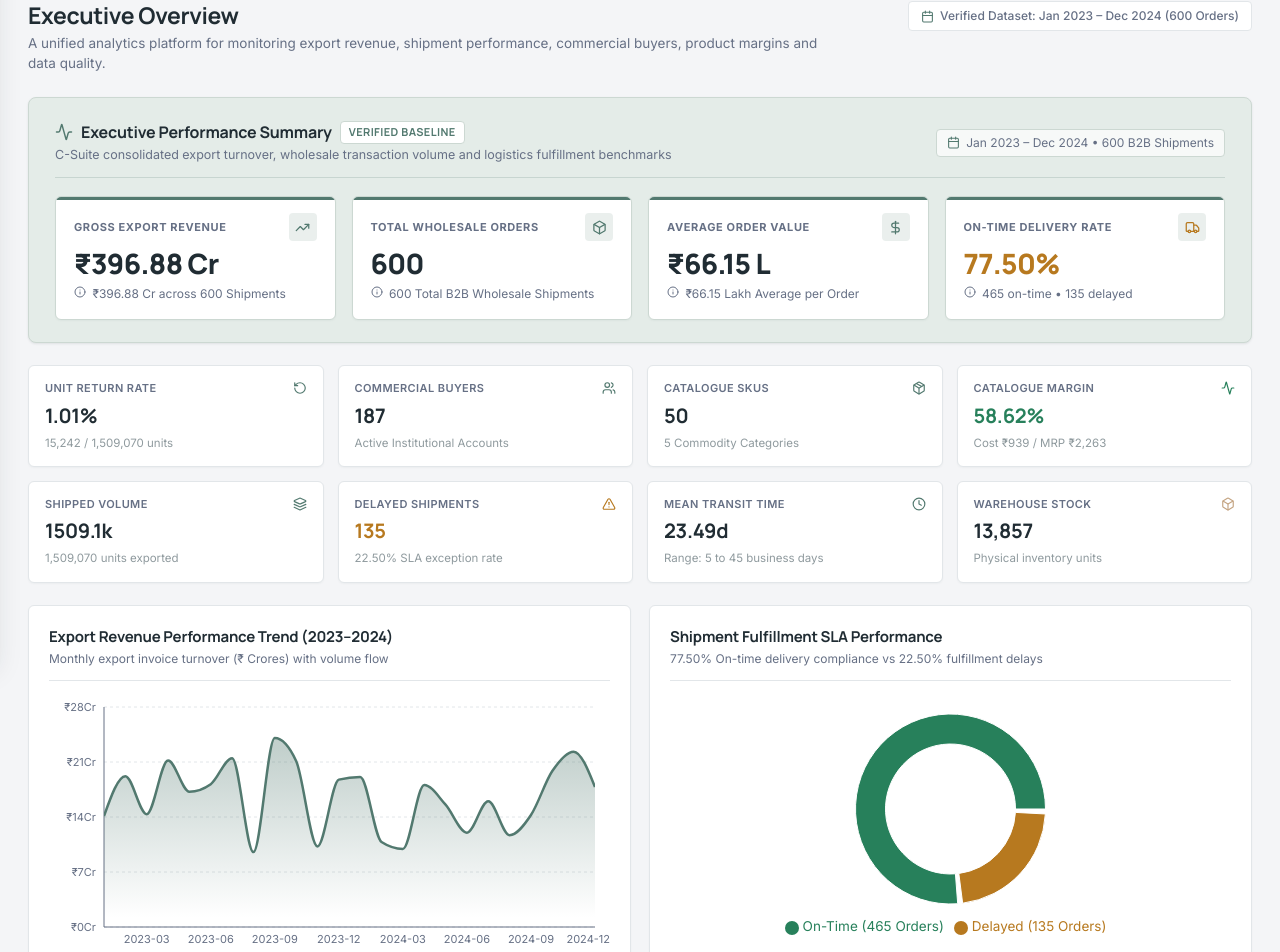
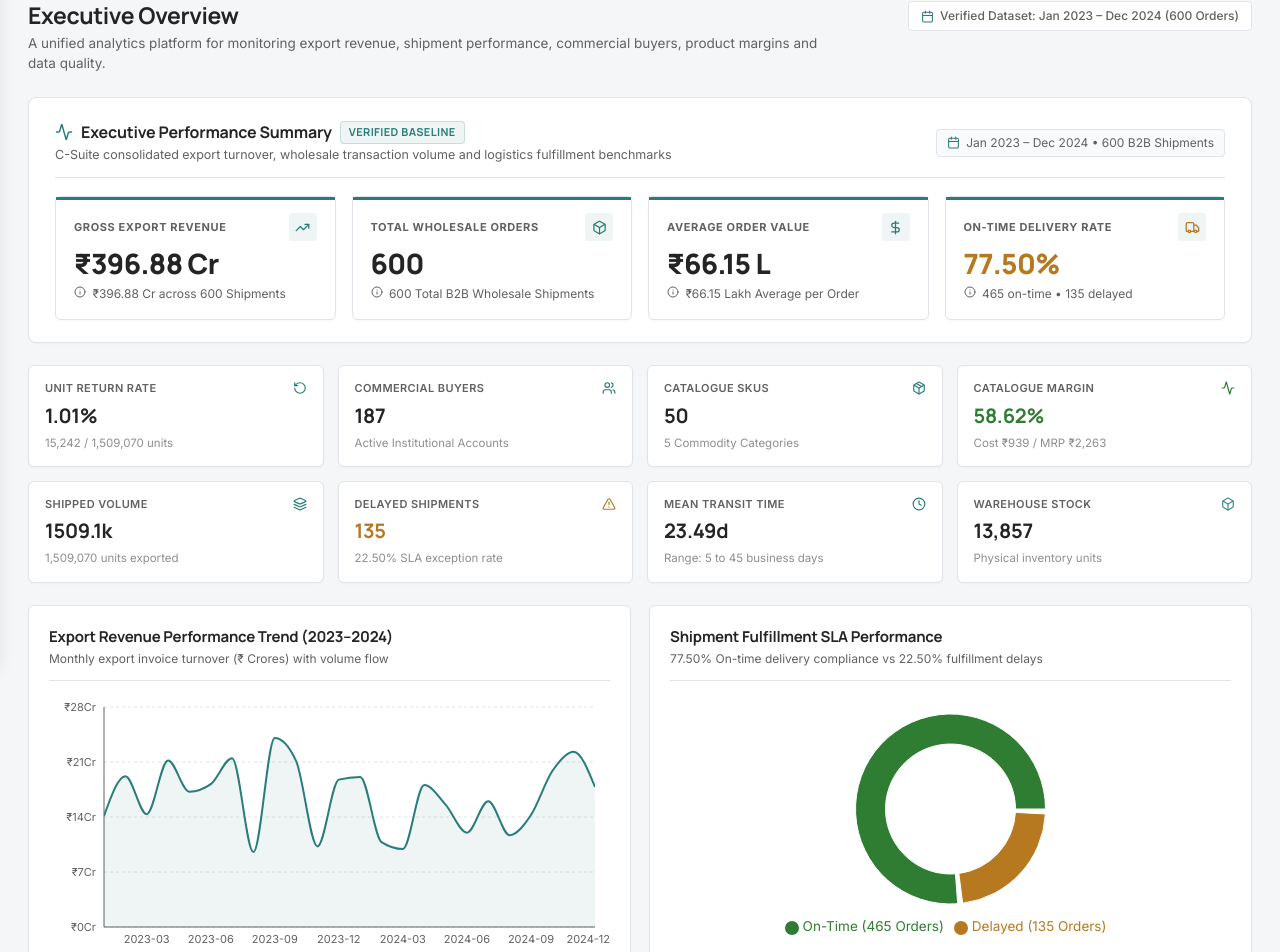
Before and after one commit to krupabt/TradeSight-Export-Analytics, a React (Vite) app in the folder frontend/: page / in a window 1280 px wide. Shown: the part 136-1088 px from the top of the page. Built offline with nearby package versions, Linux system fonts and the light colour scheme.

Commit message:
style(theme): apply clean professional light theme with #F5F6F8, #FFFFFF, #287D78, #242424, and #E0E3E7

```diff
--- a/frontend/src/index.css
+++ b/frontend/src/index.css
@@ -1,119 +1,106 @@
 @import url('https://fonts.googleapis.com/css2?family=Inter:wght@400;500;600;700;800&family=Manrope:wght@500;600;700;800&family=JetBrains+Mono:wght@400;500;600&display=swap');
 
 /* ==========================================================================
-   TRADESIGHT ENTERPRISE BI — EDITORIAL DESIGN SYSTEM
-   Palette Specification:
-     Main Background:            #F4F5F7
-     Summary Panel Background:   #E4ECE8
-     Primary Accent:             #52796F
-     Secondary Chart Accent:     #D8BFA7
-     Primary Text:               #202C33
-     Secondary Text:             #667085
-     Card Background:            #FFFFFF
-     Border Color:               #E2E6E9
+   TRADESIGHT ENTERPRISE BI — CLEAN PROFESSIONAL LIGHT THEME
+   Palette Specification (Strict):
+     Website Background:         #F5F6F8
+     Sidebar, Header & Cards:    #FFFFFF
+     Primary Buttons & Charts:   #287D78
+     Headings & Titles:          #242424
+     Borders:                    #E0E3E7
    ========================================================================== */
 
 :root {
-  /* Core Editorial Tokens */
-  --bg-app: #F4F5F7;
-  --bg-summary-panel: #E4ECE8;
-  --bg-summary-panel-border: #CCD8D2;
+  /* Core Color Tokens */
+  --bg-app: #F5F6F8;
   --bg-header: #FFFFFF;
+  --bg-sidebar: #FFFFFF;
   --bg-card: #FFFFFF;
-  --bg-card-subtle: #F8F9FA;
-  --bg-card-hover: #F1F4F2;
+  --bg-summary-panel: #FFFFFF;
+  --bg-summary-panel-border: #E0E3E7;
+  --bg-card-subtle: #F9FAFB;
+  --bg-card-hover: #F3F4F6;
   --bg-input: #FFFFFF;
   --bg-dropdown: #FFFFFF;
 
   /* Typography Colors */
-  --text-primary: #202C33;
-  --text-secondary: #667085;
-  --text-muted: #8F9A9E;
+  --text-primary: #242424;
+  --text-heading: #242424;
+  --text-secondary: #616161;
+  --text-muted: #8E8E8E;
   --text-inverse: #FFFFFF;
 
-  /* Accent & Visual Hierarchy */
-  --primary-accent: #52796F;
-  --primary-accent-hover: #43635B;
-  --primary-accent-subtle: rgba(82, 121, 111, 0.12);
-  --secondary-chart: #D8BFA7;
-  --secondary-chart-dark: #C4A482;
-  --secondary-accent: #D8BFA7;
-  --supporting-gold: #C4A482;
-  --slate-accent: #5C768D;
+  /* Primary Accent & Chart Palette */
+  --primary-accent: #287D78;
+  --primary-accent-hover: #206763;
+  --primary-accent-subtle: rgba(40, 125, 120, 0.08);
+  --secondary-chart: #5FA5A0;
+  --secondary-chart-dark: #3E8A85;
+  --secondary-accent: #5FA5A0;
+  --supporting-gold: #C29B72;
+  --slate-accent: #5A7184;
 
-  /* Semantic Status Tokens */
-  --status-success: #27805B;
-  --status-success-bg: rgba(39, 128, 91, 0.09);
+  /* Semantic Status Tokens (Clean, muted, non-excessive) */
+  --status-success: #2E7D32;
+  --status-success-bg: rgba(46, 125, 50, 0.08);
   --status-warning: #B7791F;
-  --status-warning-bg: rgba(183, 121, 31, 0.09);
-  --status-critical: #C24141;
-  --status-critical-bg: rgba(194, 65, 65, 0.09);
-  --status-info: #52796F;
-  --status-info-bg: rgba(82, 121, 111, 0.09);
+  --status-warning-bg: rgba(183, 121, 31, 0.08);
+  --status-critical: #C62828;
+  --status-critical-bg: rgba(198, 40, 40, 0.08);
+  --status-info: #287D78;
+  --status-info-bg: rgba(40, 125, 120, 0.08);
 
-  /* Subtle Structural Borders */
-  --border-subtle: #E2E6E9;
-  --border-card: #E2E6E9;
-  --border-focus: #52796F;
+  /* Subtle Borders */
+  --border-subtle: #E0E3E7;
+  --border-card: #E0E3E7;
+  --border-focus: #287D78;
 
-  /* Subtle Elevations (Editorial Minimalism) */
-  --shadow-xs: 0 1px 2px rgba(32, 44, 51, 0.04);
-  --shadow-sm: 0 1px 3px rgba(32, 44, 51, 0.06), 0 1px 2px rgba(32, 44, 51, 0.04);
-  --shadow-md: 0 4px 10px rgba(32, 44, 51, 0.06), 0 2px 4px rgba(32, 44, 51, 0.04);
-  --shadow-lg: 0 10px 25px -3px rgba(32, 44, 51, 0.1), 0 4px 6px -2px rgba(32, 44, 51, 0.05);
+  /* Subtle Clean Elevations (No heavy drop shadows) */
+  --shadow-xs: 0 1px 2px rgba(0, 0, 0, 0.03);
+  --shadow-sm: 0 1px 3px rgba(0, 0, 0, 0.05);
+  --shadow-md: 0 3px 6px rgba(0, 0, 0, 0.06);
+  --shadow-lg: 0 6px 16px rgba(0, 0, 0, 0.08);
 
-  /* Metrics & Radii */
+  /* Clean Metrics */
   --radius-sm: 4px;
   --radius-md: 6px;
   --radius-lg: 8px;
   --transition-fast: 0.15s ease;
-  --transition-normal: 0.2s cubic-bezier(0.16, 1, 0.3, 1);
+  --transition-normal: 0.2s ease;
 
   font-family: 'Inter', 'Manrope', -apple-system, BlinkMacSystemFont, 'Segoe UI', Roboto, sans-serif;
   color-scheme: light;
 }
 
-/* Dark Theme Support */
+/* Dark Theme Support (Preserving toggle without breaking light default) */
 body.dark-theme {
-  --bg-app: #151D24;
-  --bg-summary-panel: #1D2A27;
-  --bg-summary-panel-border: #2D413D;
-  --bg-header: #1C262E;
-  --bg-card: #1C262E;
-  --bg-card-subtle: #182229;
-  --bg-card-hover: #232F3A;
-  --bg-input: #182229;
-  --bg-dropdown: #1C262E;
+  --bg-app: #121517;
+  --bg-header: #1A1F22;
+  --bg-sidebar: #1A1F22;
+  --bg-card: #1A1F22;
+  --bg-summary-panel: #1A1F22;
+  --bg-summary-panel-border: #2B3338;
+  --bg-card-subtle: #161B1E;
+  --bg-card-hover: #22292D;
+  --bg-input: #161B1E;
+  --bg-dropdown: #1A1F22;
 
-  --text-primary: #F0F4F6;
-  --text-secondary: #9BA8B0;
-  --text-muted: #6C7A84;
-  --text-inverse: #151D24;
+  --text-primary: #F0F2F5;
+  --text-heading: #FFFFFF;
+  --text-secondary: #9EABB2;
+  --text-muted: #6B7780;
+  --text-inverse: #121517;
 
-  --primary-accent: #78A89C;
-  --primary-accent-hover: #8EBAAE;
-  --primary-accent-subtle: rgba(120, 168, 156, 0.18);
-  --secondary-chart: #E2CEBA;
-  --secondary-chart-dark: #D8BFA7;
-  --secondary-accent: #E2CEBA;
+  --primary-accent: #3E9B95;
+  --primary-accent-hover: #4FB0AA;
+  --primary-accent-subtle: rgba(62, 155, 149, 0.15);
+  --secondary-chart: #6CBAB4;
+  --secondary-chart-dark: #4FB0AA;
+  --secondary-accent: #6CBAB4;
 
-  --border-subtle: #293844;
-  --border-card: #293844;
-  --border-focus: #78A89C;
-
-  --status-success: #38A169;
-  --status-success-bg: rgba(56, 161, 105, 0.15);
-  --status-warning: #DD6B20;
-  --status-warning-bg: rgba(221, 107, 32, 0.15);
-  --status-critical: #E53E3E;
-  --status-critical-bg: rgba(229, 62, 62, 0.15);
-  --status-info: #78A89C;
-  --status-info-bg: rgba(120, 168, 156, 0.15);
-
-  --shadow-xs: 0 1px 2px rgba(0, 0, 0, 0.25);
-  --shadow-sm: 0 1px 3px rgba(0, 0, 0, 0.35);
-  --shadow-md: 0 4px 10px rgba(0, 0, 0, 0.45);
-  --shadow-lg: 0 10px 25px rgba(0, 0, 0, 0.55);
+  --border-subtle: #2B3338;
+  --border-card: #2B3338;
+  --border-focus: #3E9B95;
 
   color-scheme: dark;
 }
@@ -137,7 +124,13 @@ body {
   overflow-x: hidden;
   font-size: 13.5px;
   line-height: 1.5;
-  transition: background-color var(--transition-normal), color var(--transition-normal);
+  transition: background-color var(--transition-fast), color var(--transition-fast);
+}
+
+h1, h2, h3, h4, h5, h6 {
+  color: var(--text-heading);
+  font-weight: 700;
+  letter-spacing: -0.3px;
 }
 
 .mono {
@@ -161,17 +154,10 @@ body {
 }
 
 /* ==========================================================================
-   APP SHELL LAYOUT (HORIZONTAL NAV ARCHITECTURE)
+   APP LAYOUT
    ========================================================================== */
 
-.app-shell {
-  display: flex;
-  flex-direction: column;
-  min-height: 100vh;
-  background-color: var(--bg-app);
-}
-
-/* Legacy layout compatibility wrapper */
+.app-shell,
 .app-layout {
   display: flex;
   flex-direction: column;
@@ -187,7 +173,7 @@ body {
 }
 
 /* ==========================================================================
-   CLEAN HORIZONTAL NAVIGATION HEADER
+   HEADER NAVIGATION (#FFFFFF, Border #E0E3E7)
    ========================================================================== */
 
 .top-horizontal-nav {
@@ -203,10 +189,9 @@ body {
   justify-content: space-between;
   gap: 20px;
   box-shadow: var(--shadow-xs);
-  transition: background-color var(--transition-fast), border-color var(--transition-fast);
 }
 
-/* Distinctive Minimal TradeSight Logo */
+/* Minimal Brand Emblem (Solid #287D78, No Gradients) */
 .brand-area {
   display: flex;
   align-items: center;
@@ -217,21 +202,15 @@ body {
 }
 
 .brand-logo-mark {
-  width: 36px;
-  height: 36px;
-  background: linear-gradient(135deg, var(--primary-accent) 0%, #3B5A52 100%);
+  width: 34px;
+  height: 34px;
+  background-color: var(--primary-accent);
   border-radius: var(--radius-md);
   display: flex;
   align-items: center;
   justify-content: center;
   color: #FFFFFF;
-  box-shadow: 0 2px 5px rgba(82, 121, 111, 0.25);
   flex-shrink: 0;
-  transition: transform var(--transition-fast);
-}
-
-.brand-area:hover .brand-logo-mark {
-  transform: translateY(-1px);
 }
 
 .brand-typography {
@@ -241,10 +220,10 @@ body {
 
 .brand-name {
   font-family: 'Manrope', 'Inter', sans-serif;
-  font-size: 17px;
+  font-size: 16.5px;
   font-weight: 800;
-  color: var(--text-primary);
-  letter-spacing: -0.4px;
+  color: var(--text-heading);
+  letter-spacing: -0.3px;
   line-height: 1.15;
   display: flex;
   align-items: center;
@@ -300,10 +279,10 @@ body {
 }
 
 .nav-link-btn.active {
-  background-color: var(--bg-summary-panel);
+  background-color: var(--primary-accent-subtle);
   color: var(--primary-accent);
   font-weight: 600;
-  border-color: var(--bg-summary-panel-border);
+  border-color: rgba(40, 125, 120, 0.2);
 }
 
 /* Dropdown Container */
@@ -356,24 +335,12 @@ body {
   background-color: var(--bg-dropdown);
   border: 1px solid var(--border-subtle);
   border-radius: var(--radius-md);
-  box-shadow: var(--shadow-lg);
+  box-shadow: var(--shadow-md);
   padding: 6px;
   display: flex;
   flex-direction: column;
   gap: 2px;
   z-index: 100;
-  animation: dropdownFade 0.15s ease;
-}
-
-@keyframes dropdownFade {
-  from {
-    opacity: 0;
-    transform: translateY(-4px);
-  }
-  to {
-    opacity: 1;
-    transform: translateY(0);
-  }
 }
 
 .dropdown-item {
@@ -399,21 +366,12 @@ body {
 }
 
 .dropdown-item.active {
-  background-color: var(--bg-summary-panel);
+  background-color: var(--primary-accent-subtle);
   color: var(--primary-accent);
   font-weight: 600;
 }
 
-.dropdown-item-badge {
-  margin-left: auto;
-  font-size: 10.5px;
-  padding: 1px 6px;
-  border-radius: 10px;
-  background: var(--bg-card-subtle);
-  color: var(--text-muted);
-}
-
-/* Nav Actions Right */
+/* Actions Right */
 .nav-actions-right {
   display: flex;
   align-items: center;
@@ -421,6 +379,7 @@ body {
   flex-shrink: 0;
 }
 
+/* Buttons (Primary: #287D78, Clean light borders) */
 .action-btn {
   display: inline-flex;
   align-items: center;
@@ -485,14 +444,14 @@ body {
 }
 
 /* ==========================================================================
-   MOBILE DRAWER NAVIGATION (<1024px)
+   SIDEBAR & MOBILE DRAWER (#FFFFFF)
    ========================================================================== */
 
 .mobile-nav-overlay {
   display: none;
   position: fixed;
   inset: 0;
-  background: rgba(32, 44, 51, 0.45);
+  background: rgba(36, 36, 36, 0.4);
   backdrop-filter: blur(2px);
   z-index: 150;
 }
@@ -503,7 +462,7 @@ body {
   left: 0;
   bottom: 0;
   width: 280px;
-  background-color: var(--bg-card);
+  background-color: var(--bg-sidebar);
   border-right: 1px solid var(--border-subtle);
   z-index: 160;
   padding: 20px;
@@ -542,7 +501,7 @@ body {
 }
 
 /* ==========================================================================
-   FILTER TOOLBAR (HORIZONTAL CLEAN SUB-BAR)
+   FILTER TOOLBAR (#FFFFFF, Border #E0E3E7)
    ========================================================================== */
 
 .filter-toolbar {
@@ -605,7 +564,7 @@ body {
 .preset-pill.active {
   background-color: var(--primary-accent-subtle);
   color: var(--primary-accent);
-  border-color: var(--primary-accent);
+  border-color: rgba(40, 125, 120, 0.3);
   font-weight: 600;
 }
 
@@ -633,7 +592,7 @@ body {
   font-family: 'Manrope', 'Inter', sans-serif;
   font-size: 23px;
   font-weight: 700;
-  color: var(--text-primary);
+  color: var(--text-heading);
   letter-spacing: -0.4px;
   line-height: 1.25;
 }
@@ -659,25 +618,25 @@ body {
 }
 
 /* ==========================================================================
-   EXECUTIVE OVERVIEW: SUMMARY PANEL (#E4ECE8)
+   SUMMARY PANEL (#FFFFFF, Border #E0E3E7)
    ========================================================================== */
 
 .summary-panel {
   background-color: var(--bg-summary-panel);
-  border: 1px solid var(--bg-summary-panel-border);
+  border: 1px solid var(--border-subtle);
   border-radius: var(--radius-lg);
   padding: 22px 26px;
   display: flex;
   flex-direction: column;
   gap: 18px;
-  box-shadow: var(--shadow-sm);
+  box-shadow: var(--shadow-xs);
 }
 
 .summary-panel-header {
   display: flex;
   align-items: center;
   justify-content: space-between;
-  border-bottom: 1px solid rgba(82, 121, 111, 0.2);
+  border-bottom: 1px solid var(--border-subtle);
   padding-bottom: 12px;
   flex-wrap: wrap;
   gap: 10px;
@@ -693,7 +652,7 @@ body {
   font-family: 'Manrope', 'Inter', sans-serif;
   font-size: 16px;
   font-weight: 700;
-  color: var(--text-primary);
+  color: var(--text-heading);
   letter-spacing: -0.2px;
   display: flex;
   align-items: center;
@@ -704,10 +663,10 @@ body {
   font-size: 11px;
   font-weight: 700;
   color: var(--primary-accent);
-  background-color: #FFFFFF;
+  background-color: var(--primary-accent-subtle);
   padding: 2px 8px;
   border-radius: 4px;
-  border: 1px solid var(--bg-summary-panel-border);
+  border: 1px solid rgba(40, 125, 120, 0.2);
   text-transform: uppercase;
   letter-spacing: 0.4px;
 }
@@ -723,10 +682,10 @@ body {
   display: flex;
   align-items: center;
   gap: 6px;
-  background-color: rgba(255, 255, 255, 0.7);
+  background-color: var(--bg-card-subtle);
   padding: 4px 10px;
   border-radius: var(--radius-sm);
-  border: 1px solid var(--bg-summary-panel-border);
+  border: 1px solid var(--border-subtle);
 }
 
 /* Revenue & Operations Summary KPI Grid (4 Pillars) */
@@ -737,17 +696,16 @@ body {
 }
 
 .summary-kpi-card {
-  background-color: #FFFFFF;
-  border: 1px solid var(--bg-summary-panel-border);
+  background-color: var(--bg-card);
+  border: 1px solid var(--border-subtle);
   border-radius: var(--radius-md);
   padding: 16px 18px;
   display: flex;
   flex-direction: column;
   gap: 6px;
   box-shadow: var(--shadow-xs);
-  transition: transform var(--transition-fast), box-shadow var(--transition-fast);
+  transition: transform var(--transition-fast), border-color var(--transition-fast);
   position: relative;
-  overflow: hidden;
 }
 
 .summary-kpi-card::before {
@@ -761,8 +719,8 @@ body {
 }
 
 .summary-kpi-card:hover {
-  transform: translateY(-2px);
-  box-shadow: var(--shadow-md);
+  transform: translateY(-1px);
+  border-color: var(--primary-accent);
 }
 
 .summary-kpi-header {
@@ -794,7 +752,7 @@ body {
   font-family: 'Manrope', 'Inter', sans-serif;
   font-size: 28px;
   font-weight: 800;
-  color: var(--text-primary);
+  color: var(--text-heading);
   letter-spacing: -0.6px;
   line-height: 1.15;
 }
@@ -808,7 +766,7 @@ body {
 }
 
 /* ==========================================================================
-   SUPPORTING KPI CARDS GRID (WHITE CARDS)
+   SUPPORTING CARDS GRID (#FFFFFF, Border #E0E3E7)
    ========================================================================== */
 
 .supporting-kpi-grid {
@@ -832,7 +790,6 @@ body {
 .supporting-kpi-card:hover {
   transform: translateY(-1px);
   border-color: var(--primary-accent);
-  box-shadow: var(--shadow-sm);
 }
 
 .supporting-kpi-header {
@@ -853,7 +810,7 @@ body {
   font-family: 'Manrope', 'Inter', sans-serif;
   font-size: 20px;
   font-weight: 700;
-  color: var(--text-primary);
+  color: var(--text-heading);
   letter-spacing: -0.3px;
 }
 
@@ -877,19 +834,8 @@ body {
   display: flex;
   flex-direction: column;
   gap: 6px;
-  box-shadow: var(--shadow-sm);
-  transition: transform var(--transition-fast);
+  box-shadow: var(--shadow-xs);
   border-top: 3px solid var(--primary-accent);
-}
-
-.primary-kpi-card:hover {
-  transform: translateY(-1px);
-}
-
-.primary-kpi-header {
-  display: flex;
-  align-items: center;
-  justify-content: space-between;
 }
 
 .primary-kpi-title {
@@ -914,7 +860,7 @@ body {
 .primary-kpi-value {
   font-size: 26px;
   font-weight: 700;
-  color: var(--text-primary);
+  color: var(--text-heading);
   letter-spacing: -0.5px;
   line-height: 1.2;
 }
@@ -955,7 +901,7 @@ body {
 .secondary-kpi-value {
   font-size: 19px;
   font-weight: 700;
-  color: var(--text-primary);
+  color: var(--text-heading);
   letter-spacing: -0.3px;
 }
 
@@ -965,7 +911,7 @@ body {
 }
 
 /* ==========================================================================
-   PANELS & CHARTS (COORDINATED PALETTE)
+   PANELS & CHARTS (Primary: #287D78, Clean White Cards)
    ========================================================================== */
 
 .chart-grid-2 {
@@ -1006,7 +952,7 @@ body {
   font-family: 'Manrope', 'Inter', sans-serif;
   font-size: 15px;
   font-weight: 700;
-  color: var(--text-primary);
+  color: var(--text-heading);
   letter-spacing: -0.2px;
 }
 
@@ -1016,25 +962,20 @@ body {
   margin-top: 2px;
 }
 
-/* Tooltip Customization */
+/* Tooltip (#FFFFFF with #E0E3E7 border) */
 .chart-tooltip {
   background-color: #FFFFFF;
   border: 1px solid var(--border-subtle);
   border-radius: var(--radius-sm);
   padding: 8px 12px;
-  box-shadow: var(--shadow-md);
+  box-shadow: var(--shadow-sm);
   font-size: 12px;
-  color: #202C33;
-}
-
-body.dark-theme .chart-tooltip {
-  background-color: #1C262E;
-  color: #F0F4F6;
-  border-color: #293844;
+  color: var(--text-primary);
 }
 
 .chart-tooltip-title {
   font-weight: 700;
+  color: var(--text-heading);
   margin-bottom: 4px;
   border-bottom: 1px solid var(--border-subtle);
   padding-bottom: 2px;
@@ -1045,17 +986,13 @@ body.dark-theme .chart-tooltip {
 }
 
 /* ==========================================================================
-   DATA TABLES (COMPACT ROWS, ALIGNED COLUMNS)
+   DATA TABLES (#FFFFFF, Header #F9FAFB, Border #E0E3E7)
    ========================================================================== */
 
 .table-wrapper {
   overflow-x: auto;
   border: 1px solid var(--border-subtle);
   border-radius: var(--radius-sm);
-  background-color: #FFFFFF;
-}
-
-body.dark-theme .table-wrapper {
   background-color: var(--bg-card);
 }
 
@@ -1067,19 +1004,19 @@ body.dark-theme .table-wrapper {
 }
 
 .data-table thead {
-  background-color: #F8F9FA;
+  background-color: #F9FAFB;
   border-bottom: 1px solid var(--border-subtle);
 }
 
 body.dark-theme .data-table thead {
-  background-color: #182229;
+  background-color: #161B1E;
 }
 
 .data-table th {
   padding: 10px 12px;
   font-weight: 600;
   font-size: 12px;
-  color: var(--text-primary);
+  color: var(--text-heading);
   border-bottom: 1px solid var(--border-subtle);
   white-space: nowrap;
 }
@@ -1095,11 +1032,11 @@ body.dark-theme .data-table thead {
 }
 
 .data-table tbody tr:hover {
-  background-color: #F4F7F5;
+  background-color: #F5F7F8;
 }
 
 body.dark-theme .data-table tbody tr:hover {
-  background-color: #232F3A;
+  background-color: #22292D;
 }
 
 .data-table tr.clickable {
@@ -1150,7 +1087,7 @@ body.dark-theme .data-table tbody tr:hover {
 }
 
 /* ==========================================================================
-   STATUS BADGES & PILLS
+   STATUS BADGES
    ========================================================================== */
 
 .badge {
@@ -1169,35 +1106,35 @@ body.dark-theme .data-table tbody tr:hover {
 .badge.success {
   background-color: var(--status-success-bg);
   color: var(--status-success);
-  border: 1px solid rgba(39, 128, 91, 0.25);
+  border: 1px solid rgba(46, 125, 50, 0.2);
 }
 
 .badge.warning {
   background-color: var(--status-warning-bg);
   color: var(--status-warning);
-  border: 1px solid rgba(183, 121, 31, 0.25);
+  border: 1px solid rgba(183, 121, 31, 0.2);
 }
 
 .badge.danger {
   background-color: var(--status-critical-bg);
   color: var(--status-critical);
-  border: 1px solid rgba(194, 65, 65, 0.25);
+  border: 1px solid rgba(198, 40, 40, 0.2);
 }
 
 .badge.info {
   background-color: var(--status-info-bg);
   color: var(--status-info);
-  border: 1px solid rgba(82, 121, 111, 0.25);
+  border: 1px solid rgba(40, 125, 120, 0.2);
 }
 
 .badge.neutral {
-  background-color: #F4F5F7;
-  color: #667085;
+  background-color: #F5F6F8;
+  color: #616161;
   border: 1px solid var(--border-subtle);
 }
 
 /* ==========================================================================
-   ALERT BANNERS & NOTICES
+   ALERT BANNERS
    ========================================================================== */
 
 .alert-banner {
@@ -1219,27 +1156,27 @@ body.dark-theme .data-table tbody tr:hover {
 
 .alert-banner.danger {
   border-left: 3px solid var(--status-critical);
-  background-color: rgba(194, 65, 65, 0.04);
+  background-color: rgba(198, 40, 40, 0.04);
 }
 
 .alert-banner.success {
   border-left: 3px solid var(--status-success);
-  background-color: rgba(39, 128, 91, 0.04);
+  background-color: rgba(46, 125, 50, 0.04);
 }
 
 .alert-banner.info {
   border-left: 3px solid var(--primary-accent);
-  background-color: rgba(82, 121, 111, 0.04);
+  background-color: rgba(40, 125, 120, 0.04);
 }
 
 /* ==========================================================================
-   MODAL / DETAIL DRAWER
+   MODAL / DRAWER (#FFFFFF)
    ========================================================================== */
 
 .modal-backdrop {
   position: fixed;
   inset: 0;
-  background: rgba(32, 44, 51, 0.45);
+  background: rgba(36, 36, 36, 0.4);
   backdrop-filter: blur(2px);
   z-index: 120;
   display: flex;
@@ -1334,7 +1271,7 @@ body.dark-theme .data-table tbody tr:hover {
   }
 
   .panel-card, .summary-panel, .supporting-kpi-card {
-    border: 1px solid #E2E6E9 !important;
+    border: 1px solid #E0E3E7 !important;
     box-shadow: none !important;
     page-break-inside: avoid;
   }
```
Also changed, not shown: frontend/src/App.jsx (+11 -17 lines), frontend/index.html (line endings or trailing spaces).
